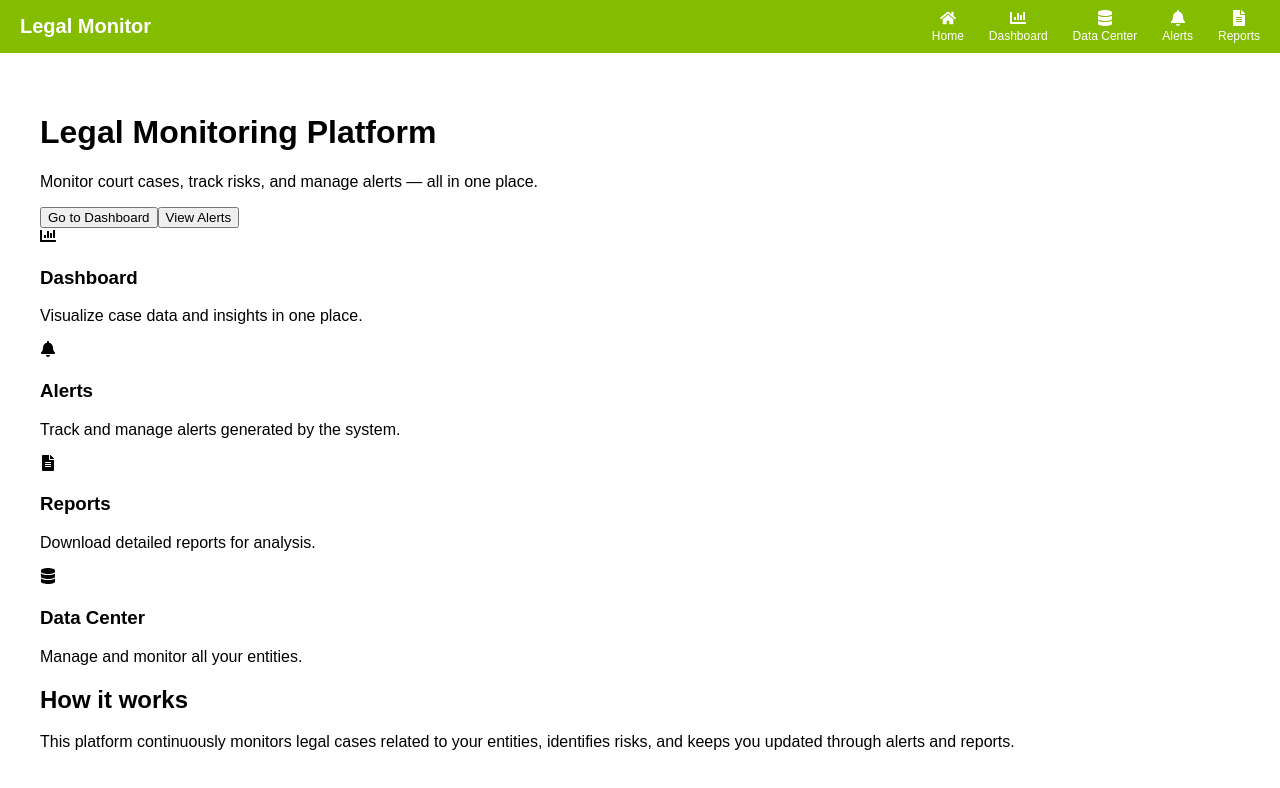
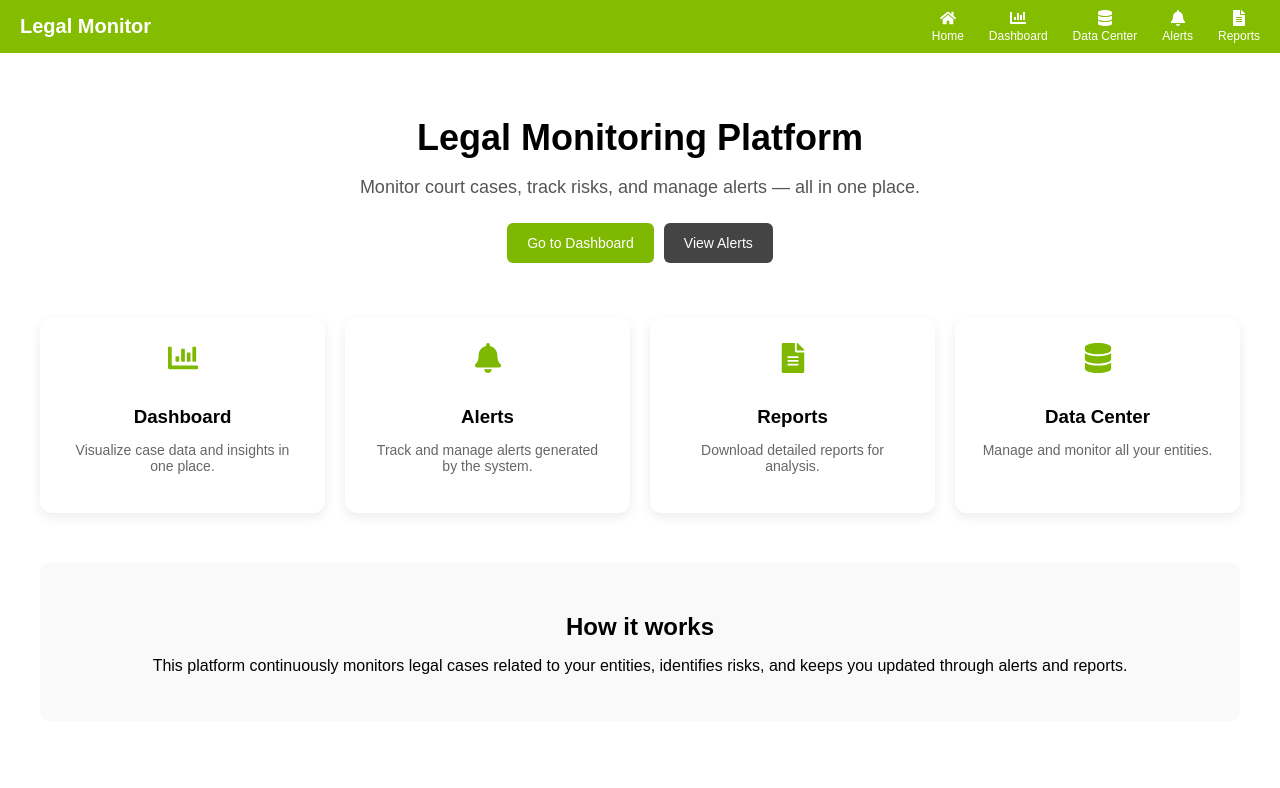
Before and after one commit to ganeshdevnale16/compliances, a React (Create React App) app in the folder frontend/: page / in a window 1280 px wide. Shown: the top 788 px of the page. Built offline with nearby package versions, Linux system fonts and the light colour scheme.

Commit message:
Update home.css

```diff
--- a/frontend/src/pages/home.css
+++ b/frontend/src/pages/home.css
@@ -2,56 +2,83 @@
   padding: 30px;
 }
 
-/* Header */
-.home-header {
-  margin-bottom: 30px;
+/* HERO */
+.hero {
+  text-align: center;
+  margin-bottom: 50px;
 }
 
-.home-header h1 {
-  font-size: 32px;
+.hero h1 {
+  font-size: 36px;
   margin-bottom: 10px;
 }
 
-.home-header p {
+.hero p {
   color: #555;
-  font-size: 16px;
+  margin-bottom: 20px;
+  font-size: 18px;
 }
 
-/* Quick Actions Grid */
-.quick-actions {
+.hero-buttons button {
+  background: #7fb800;
+  color: white;
+  border: none;
+  padding: 12px 20px;
+  margin: 5px;
+  border-radius: 6px;
+  cursor: pointer;
+  font-size: 14px;
+}
+
+.hero-buttons .secondary {
+  background: #444;
+}
+
+/* FEATURES GRID */
+.features {
   display: grid;
   grid-template-columns: repeat(auto-fit, minmax(220px, 1fr));
   gap: 20px;
+  margin-bottom: 50px;
 }
 
-/* Cards */
-.action-card {
+.feature-card {
   background: white;
-  border-radius: 10px;
-  padding: 20px;
+  padding: 25px;
+  border-radius: 12px;
+  text-align: center;
   cursor: pointer;
-  transition: 0.2s ease;
-  box-shadow: 0 2px 8px rgba(0,0,0,0.08);
-  text-align: center;
+  transition: 0.3s;
+  box-shadow: 0 4px 12px rgba(0,0,0,0.08);
 }
 
-.action-card:hover {
-  transform: translateY(-5px);
+.feature-card:hover {
+  transform: translateY(-8px);
 }
 
-/* Icons */
-.action-card svg {
-  font-size: 28px;
+.feature-card svg {
+  font-size: 30px;
   color: #7fb800;
   margin-bottom: 10px;
 }
 
-/* Text */
-.action-card h3 {
-  margin-bottom: 8px;
+.feature-card h3 {
+  margin-bottom: 10px;
 }
 
-.action-card p {
+.feature-card p {
   font-size: 14px;
   color: #666;
 }
+
+/* INFO SECTION */
+.info-section {
+  background: #f9f9f9;
+  padding: 30px;
+  border-radius: 10px;
+  text-align: center;
+}
+
+.info-section h2 {
+  margin-bottom: 10px;
+}
```
